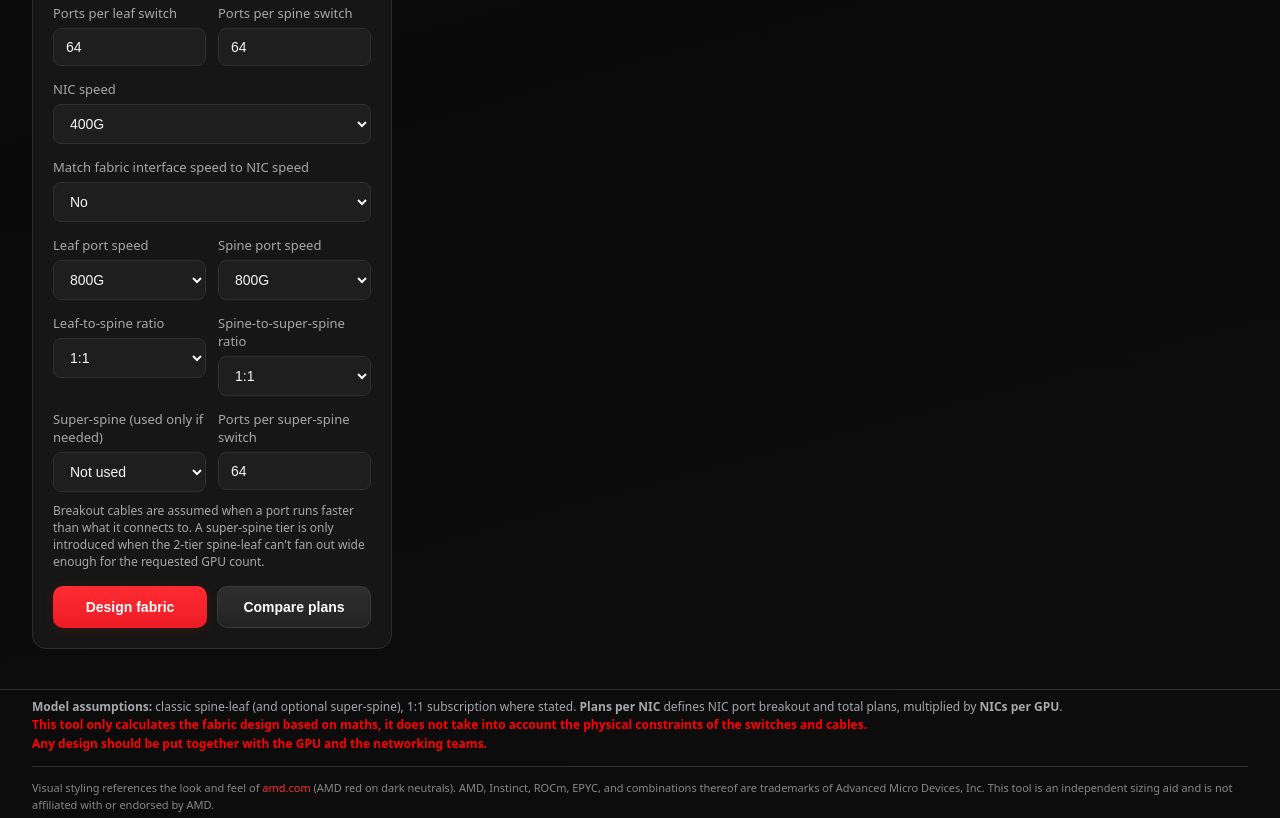
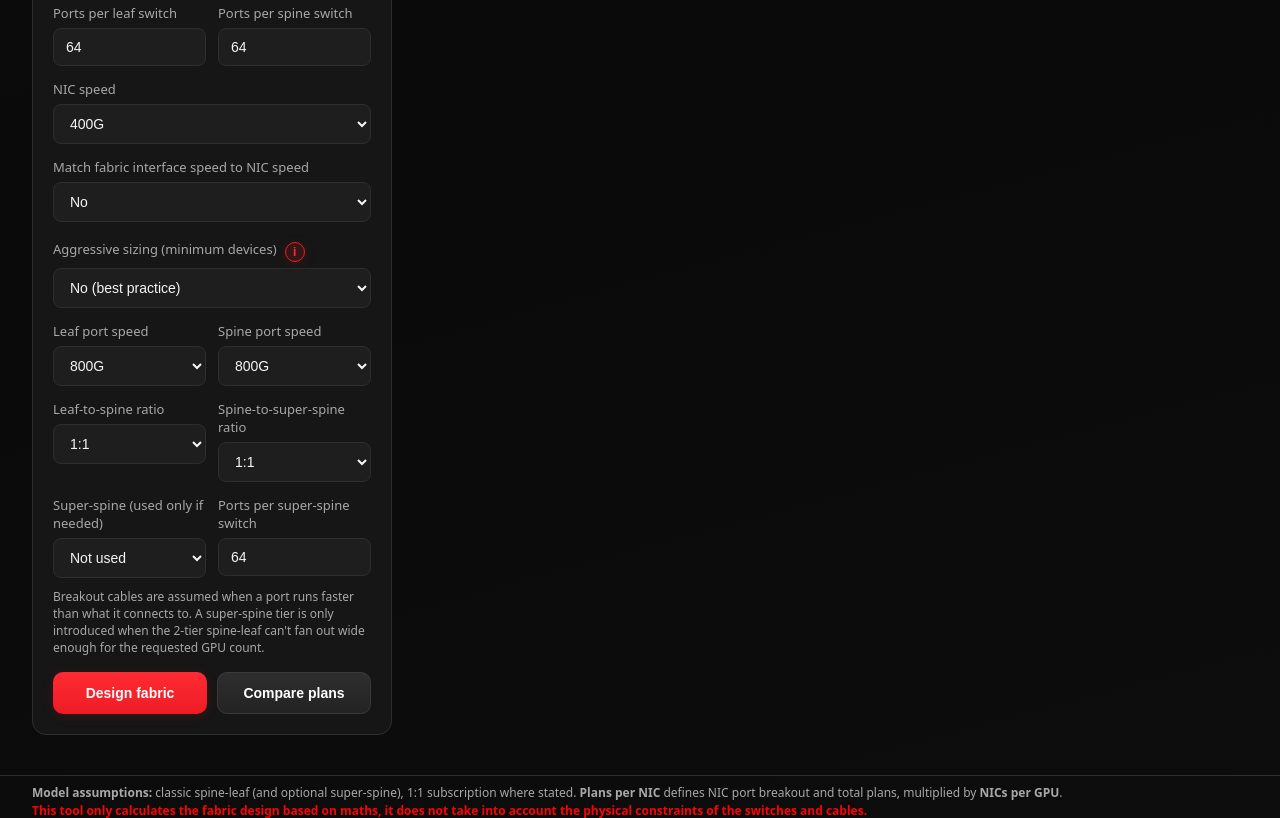
Before and after one commit to tdmakepeace/AINetworkscaling, a Flask app: page / in a window 1280 px wide. Shown: the part 655-1473 px from the top of the page. Run offline with Flask 3, Linux system fonts and the light colour scheme; parts of the project's set-up code (start-up, migrations or seed data) failed here and were passed over.

Commit message:
Add aggressive vs best-practice spine sizing so fabrics can use the minimum number of switches.
Co-authored-by: Cursor <cursoragent@cursor.com>

```diff
--- a/app.py
+++ b/app.py
@@ -59,6 +59,9 @@ class DesignInputs:
     # If enabled, fabric interfaces (leaf<->spine and spine<->super-spine)
     # use NIC-speed breakout lanes even when both switch ports are faster.
     match_interface_speed_to_nic: bool = False
+    # False = best-practice Clos (even full mesh, redundant spine pair).
+    # True = minimum devices from aggregate port fill (may be an incomplete mesh).
+    aggressive_design: bool = False
 
 
 @dataclass
@@ -246,8 +249,76 @@ def _cable_count(total_links: int, fanout_a_to_b: int, fanout_b_to_a: int) -> in
 MIN_TIER_SWITCHES = 2
 
 
-def _clampTierSwitchCount(count: int) -> int:
+def _clampTierSwitchCount(count: int, aggressive: bool = False) -> int:
+    if aggressive:
+        return max(count, 1)
     return max(count, MIN_TIER_SWITCHES)
+
+
+def _size_two_tier_spines(
+    links_per_leaf: int,
+    leaves_per_plane: int,
+    spine_to_leaf_fanout: int,
+    spine_ports: int,
+    aggressive: bool,
+) -> tuple[int, int, int, bool]:
+    """Return (spines_per_plane, links_per_leaf_to_each_spine, ports_used, two_tier_ok).
+
+    Best practice keeps an even full leaf-spine mesh and at least two spines.
+    Aggressive sizes spines from aggregate uplink fill only (minimum devices).
+    """
+    if aggressive:
+        total_links = leaves_per_plane * links_per_leaf
+        spine_link_capacity = spine_ports * spine_to_leaf_fanout
+        spines_per_plane = max(1, math.ceil(total_links / spine_link_capacity))
+        busiest_links = math.ceil(total_links / spines_per_plane)
+        spine_ports_used = math.ceil(busiest_links / spine_to_leaf_fanout)
+        links_per_leaf_to_each_spine = max(
+            1, math.ceil(links_per_leaf / spines_per_plane)
+        )
+        two_tier_ok = spine_ports_used <= spine_ports
+        return (
+            spines_per_plane,
+            links_per_leaf_to_each_spine,
+            spine_ports_used,
+            two_tier_ok,
+        )
+
+    spines_per_plane = links_per_leaf
+    links_per_leaf_to_each_spine = 1
+    spine_ports_used = math.ceil(leaves_per_plane / spine_to_leaf_fanout)
+
+    # Try link bundling to reduce spine count while respecting spine radix.
+    # Never bundle below MIN_TIER_SWITCHES spines (redundant spine pair).
+    for b in range(links_per_leaf, 1, -1):
+        if links_per_leaf % b:
+            continue
+        spines_candidate = links_per_leaf // b
+        if spines_candidate < MIN_TIER_SWITCHES:
+            continue
+        candidate = math.ceil((leaves_per_plane * b) / spine_to_leaf_fanout)
+        if candidate <= spine_ports:
+            if b > 1:
+                links_per_leaf_to_each_spine = b
+                spines_per_plane = spines_candidate
+                spine_ports_used = candidate
+            break
+
+    spine_redundancy_ok = links_per_leaf >= MIN_TIER_SWITCHES
+    if spines_per_plane < MIN_TIER_SWITCHES and spine_redundancy_ok:
+        links_per_leaf_to_each_spine = links_per_leaf // MIN_TIER_SWITCHES
+        spines_per_plane = MIN_TIER_SWITCHES
+        spine_ports_used = math.ceil(
+            (leaves_per_plane * links_per_leaf_to_each_spine) / spine_to_leaf_fanout
+        )
+
+    two_tier_ok = spine_ports_used <= spine_ports and spine_redundancy_ok
+    return (
+        spines_per_plane,
+        links_per_leaf_to_each_spine,
+        spine_ports_used,
+        two_tier_ok,
+    )
 
 
 def _parsePortRatio(ratio: str) -> tuple[float, float]:
@@ -445,37 +516,19 @@ def _design_fabric_compute(inp: DesignInputs) -> DesignResult:
 
     # --- 2-tier sizing (first-pass) -------------------------------------
     links_per_leaf = uplink_ports * leaf_to_spine_fanout
-
-    # Classic: one link per (leaf, spine) pair -> `links_per_leaf` spines
-    spines_per_plane = links_per_leaf
-    links_per_leaf_to_each_spine = 1
-    spine_ports_used = math.ceil(leaves_per_plane / spine_to_leaf_fanout)
-
-    # Try link bundling to reduce spine count while respecting spine radix.
-    # Never bundle below MIN_TIER_SWITCHES spines (redundant spine pair).
-    for b in range(links_per_leaf, 1, -1):
-        if links_per_leaf % b:
-            continue
-        spines_candidate = links_per_leaf // b
-        if spines_candidate < MIN_TIER_SWITCHES:
-            continue
-        candidate = math.ceil((leaves_per_plane * b) / spine_to_leaf_fanout)
-        if candidate <= inp.spine_ports:
-            if b > 1:
-                links_per_leaf_to_each_spine = b
-                spines_per_plane = spines_candidate
-                spine_ports_used = candidate
-            break
-
+    (
+        spines_per_plane,
+        links_per_leaf_to_each_spine,
+        spine_ports_used,
+        two_tier_ok,
+    ) = _size_two_tier_spines(
+        links_per_leaf,
+        leaves_per_plane,
+        spine_to_leaf_fanout,
+        inp.spine_ports,
+        inp.aggressive_design,
+    )
     spine_redundancy_ok = links_per_leaf >= MIN_TIER_SWITCHES
-    if spines_per_plane < MIN_TIER_SWITCHES and spine_redundancy_ok:
-        links_per_leaf_to_each_spine = links_per_leaf // MIN_TIER_SWITCHES
-        spines_per_plane = MIN_TIER_SWITCHES
-        spine_ports_used = math.ceil(
-            (leaves_per_plane * links_per_leaf_to_each_spine) / spine_to_leaf_fanout
-        )
-
-    two_tier_ok = spine_ports_used <= inp.spine_ports and spine_redundancy_ok
     plane_kwargs = dict(
         nic_speed_raw=inp.nic_speed,
         nic_speed=nic_plan_speed,
@@ -504,9 +557,20 @@ def _design_fabric_compute(inp: DesignInputs) -> DesignResult:
             f"(leaves={leaves_per_plane}, {spines_per_plane} spines/plan, "
             f"each spine uses {spine_ports_used}/{inp.spine_ports} ports)."
         )
-        notes.append(
-            f"Spine redundancy: at least {MIN_TIER_SWITCHES} spines per plan."
-        )
+        if inp.aggressive_design:
+            total_uplinks = leaves_per_plane * links_per_leaf
+            notes.append(
+                f"Aggressive sizing: spine count is the minimum that absorbs "
+                f"{total_uplinks} leaf uplinks on {inp.spine_ports}-port spines "
+                f"({spines_per_plane} spines). This may not be a complete even "
+                f"Clos mesh; best practice would keep equal links from every "
+                f"leaf to every spine and at least {MIN_TIER_SWITCHES} spines."
+            )
+        else:
+            notes.append(
+                f"Best-practice sizing: even full leaf-spine mesh with at least "
+                f"{MIN_TIER_SWITCHES} spines per plan."
+            )
         if inp.super_spine_speed:
             notes.append(
                 f"Super-spine ({inp.super_spine_speed}G) not required at this "
@@ -540,12 +604,12 @@ def _design_fabric_compute(inp: DesignInputs) -> DesignResult:
 
     # 2-tier not sufficient.
     if inp.super_spine_speed == 0:
-        if not spine_redundancy_ok:
+        if not inp.aggressive_design and not spine_redundancy_ok:
             notes.append(
                 f"2-tier infeasible: leaf uplinks support only {links_per_leaf} "
                 f"spine path(s), but at least {MIN_TIER_SWITCHES} spines per plan "
-                f"are required for redundancy. Increase leaf uplink capacity or "
-                f"enable a super-spine tier."
+                f"are required for redundancy. Increase leaf uplink capacity, "
+                f"enable aggressive sizing, or enable a super-spine tier."
             )
         else:
             notes.append(
@@ -616,10 +680,18 @@ def _design_fabric_compute(inp: DesignInputs) -> DesignResult:
 
     leaves_per_pod = spine_ports_down * spine_to_leaf_fanout
 
-    # Each pod uses a full spine-leaf mesh without bundling.
-    spines_per_pod = _clampTierSwitchCount(
-        links_per_leaf
-    )  # = uplink_ports * leaf_to_spine_fanout
+    # Each pod uses a full spine-leaf mesh without bundling (best practice),
+    # or the fewest pod spines that fill down-ports (aggressive).
+    if inp.aggressive_design:
+        pod_uplinks = leaves_per_pod * links_per_leaf
+        down_capacity = spine_ports_down * spine_to_leaf_fanout
+        spines_per_pod = _clampTierSwitchCount(
+            math.ceil(pod_uplinks / down_capacity), aggressive=True
+        )
+    else:
+        spines_per_pod = _clampTierSwitchCount(
+            links_per_leaf
+        )  # = uplink_ports * leaf_to_spine_fanout
     pods_per_plane = math.ceil(leaves_per_plane / leaves_per_pod)
     spines_per_plane_3t = spines_per_pod * pods_per_plane
 
@@ -633,7 +705,8 @@ def _design_fabric_compute(inp: DesignInputs) -> DesignResult:
     )
     links_absorbed_per_super = inp.super_spine_ports * super_to_spine_fanout
     super_spines_per_plane = _clampTierSwitchCount(
-        math.ceil(total_spine_super_links / links_absorbed_per_super)
+        math.ceil(total_spine_super_links / links_absorbed_per_super),
+        aggressive=inp.aggressive_design,
     )
     ports_used_per_super = (
         inp.super_spine_ports
@@ -644,10 +717,11 @@ def _design_fabric_compute(inp: DesignInputs) -> DesignResult:
     # bundling. We flag infeasibility only if a spine can't even fan out
     # at one link per super-spine that holds it.
     spine_reach = spine_ports_up * spine_to_super_fanout
+    min_tier = 1 if inp.aggressive_design else MIN_TIER_SWITCHES
     feasible = (
         spine_reach >= 1
-        and super_spines_per_plane >= MIN_TIER_SWITCHES
-        and spines_per_pod >= MIN_TIER_SWITCHES
+        and super_spines_per_plane >= min_tier
+        and spines_per_pod >= min_tier
     )
 
     plane_kwargs.update(
@@ -674,10 +748,16 @@ def _design_fabric_compute(inp: DesignInputs) -> DesignResult:
         f"{super_spines_per_plane} super-spines @ {inp.super_spine_speed}G "
         f"with {inp.super_spine_ports} ports each."
     )
-    notes.append(
-        f"Spine and super-spine redundancy: at least {MIN_TIER_SWITCHES} "
-        f"spines per pod and {MIN_TIER_SWITCHES} super-spines per plan."
-    )
+    if inp.aggressive_design:
+        notes.append(
+            "Aggressive sizing: pod spines and super-spines are the minimum "
+            "that fill available ports (no redundant-pair or even-mesh floor)."
+        )
+    else:
+        notes.append(
+            f"Spine and super-spine redundancy: at least {MIN_TIER_SWITCHES} "
+            f"spines per pod and {MIN_TIER_SWITCHES} super-spines per plan."
+        )
     notes.append(
         f"Each spine splits its {inp.spine_ports} ports as "
         f"{spine_ports_down} down (to pod leaves) + {spine_ports_up} up "
@@ -1095,9 +1175,10 @@ def build_bill_of_materials(result: DesignResult) -> BillOfMaterials:
             f"many options."
         )
 
+    sizing_label = "aggressive" if inp.aggressive_design else "best-practice"
     context_line = (
         f"Based on {inp.num_gpus:,} GPU(s) with a {inp.leaf_spine_ratio} "
-        f"leaf-to-spine ratio"
+        f"leaf-to-spine ratio ({sizing_label} sizing)"
     )
     if inp.spine_super_ratio != "1:1":
         context_line += f" and {inp.spine_super_ratio} spine-to-super-spine ratio"
@@ -1840,6 +1921,7 @@ DEFAULTS = dict(
     leaf_spine_ratio="1:1",
     spine_super_ratio="1:1",
     match_interface_speed_to_nic=False,
+    aggressive_design=False,
 )
 
 LEAF_SPINE_RATIOS = ("1:1", "1:1.1", "1:1.16", "1:1.20")
@@ -1918,6 +2000,9 @@ def index():
                 spine_super_ratio=request.form.get("spine_super_ratio", "1:1"),
                 match_interface_speed_to_nic=(
                     request.form.get("match_interface_speed_to_nic", "no") == "yes"
+                ),
+                aggressive_design=(
+                    request.form.get("aggressive_design", "no") == "yes"
                 ),
             )
             if form["num_gpus"] <= 0:
@@ -1955,6 +2040,8 @@ def index():
                 )
             if not isinstance(form["match_interface_speed_to_nic"], bool):
                 raise ValueError("Match interface speed to NIC must be yes or no.")
+            if not isinstance(form["aggressive_design"], bool):
+                raise ValueError("Aggressive sizing must be yes or no.")
             if (
                 form["plans_per_nic"] > 0
                 and form["nic_speed"] % form["plans_per_nic"] != 0
--- a/templates/index.html
+++ b/templates/index.html
@@ -642,6 +642,62 @@
       display: none;
     }
 
+    .label-with-note {
+      display: flex;
+      align-items: center;
+      gap: 8px;
+      margin-bottom: 6px;
+    }
+    .label-with-note label {
+      margin-bottom: 0;
+    }
+    .note-popup-wrap {
+      position: relative;
+      flex-shrink: 0;
+    }
+    .note-popup-btn {
+      width: 20px;
+      height: 20px;
+      padding: 0;
+      border: 1px solid var(--amd-red);
+      border-radius: 50%;
+      background: var(--amd-red-dim);
+      color: var(--amd-red-hover);
+      font-size: 12px;
+      font-weight: 700;
+      line-height: 1;
+      cursor: pointer;
+    }
+    .note-popup-btn:hover,
+    .note-popup-btn[aria-expanded="true"] {
+      background: var(--amd-red);
+      color: #fff;
+    }
+    .note-popup {
+      display: none;
+      position: absolute;
+      right: 0;
+      left: auto;
+      top: calc(100% + 8px);
+      z-index: 40;
+      width: 260px;
+      padding: 12px 14px;
+      background: var(--bg-elevated);
+      border: 1px solid var(--border);
+      border-radius: 10px;
+      box-shadow: 0 8px 24px rgba(0, 0, 0, 0.45);
+      color: var(--text);
+      font-size: 12px;
+      line-height: 1.5;
+    }
+    .note-popup.is-open {
+      display: block;
+    }
+    .note-popup p {
+      margin: 0;
+      color: var(--muted);
+    }
+
     .rail-modal {
       display: none;
       position: fixed;
@@ -854,6 +910,39 @@
         <select id="match_interface_speed_to_nic" name="match_interface_speed_to_nic">
           <option value="no" {% if not form.match_interface_speed_to_nic %}selected{% endif %}>No</option>
           <option value="yes" {% if form.match_interface_speed_to_nic %}selected{% endif %}>Yes</option>
+        </select>
+      </div>
+
+      <div class="field">
+        <div class="label-with-note">
+          <label for="aggressive_design">Aggressive sizing (minimum devices)</label>
+          <span class="note-popup-wrap">
+            <button
+              type="button"
+              id="aggressive-note-btn"
+              class="note-popup-btn"
+              aria-expanded="false"
+              aria-controls="aggressive-note-popup"
+              title="Sizing note"
+            >
+              i
+            </button>
+            <div
+              id="aggressive-note-popup"
+              class="note-popup"
+              role="dialog"
+              aria-labelledby="aggressive-note-title"
+              aria-hidden="true"
+            >
+              <p id="aggressive-note-title">
+                Best practice is full-mesh Clos with even bundling; aggressive would size by port capacity instead.
+              </p>
+            </div>
+          </span>
+        </div>
+        <select id="aggressive_design" name="aggressive_design">
+          <option value="no" {% if not form.aggressive_design %}selected{% endif %}>No (best practice)</option>
+          <option value="yes" {% if form.aggressive_design %}selected{% endif %}>Yes</option>
         </select>
       </div>
 
@@ -971,6 +1060,7 @@
                 {{ result.plane.spines_per_pod }}/pod &times; {{ result.plane.pods_per_plane }} pod(s) &times; {{ result.num_planes }} plan(s)
               {% else %}
                 {{ result.plane.spines_per_plane }}/plan &times; {{ result.num_planes }} plan(s)
+                · {{ "aggressive" if result.inputs.aggressive_design else "best practice" }}
               {% endif %}
             </div>
           </div>
@@ -1160,6 +1250,7 @@
             <input type="hidden" name="plans_per_nic" value="{{ form.plans_per_nic }}" />
             <input type="hidden" name="spine_super_ratio" value="{{ form.spine_super_ratio }}" />
             <input type="hidden" name="match_interface_speed_to_nic" value="{% if form.match_interface_speed_to_nic %}yes{% else %}no{% endif %}" />
+            <input type="hidden" name="aggressive_design" value="{% if form.aggressive_design %}yes{% else %}no{% endif %}" />
             {% if form.rail_design %}<input type="hidden" name="rail_design" value="on" />{% endif %}
             <label for="compare_leaf_spine_ratio">Leaf-to-spine ratio</label>
             <select id="compare_leaf_spine_ratio" name="leaf_spine_ratio">
@@ -1634,5 +1725,36 @@
       btnCopy.addEventListener("click", copyDiagramImage);
     })();
   </script>
+  <script>
+    (function () {
+      var btn = document.getElementById("aggressive-note-btn");
+      var popup = document.getElementById("aggressive-note-popup");
+      if (!btn || !popup) return;
+
+      function setOpen(open) {
+        popup.classList.toggle("is-open", open);
+        popup.setAttribute("aria-hidden", open ? "false" : "true");
+        btn.setAttribute("aria-expanded", open ? "true" : "false");
+      }
+
+      function isOpen() {
+        return popup.classList.contains("is-open");
+      }
+
+      btn.addEventListener("click", function (e) {
+        e.preventDefault();
+        e.stopPropagation();
+        setOpen(!isOpen());
+      });
+      document.addEventListener("click", function (e) {
+        if (!isOpen()) return;
+        if (popup.contains(e.target) || btn.contains(e.target)) return;
+        setOpen(false);
+      });
+      document.addEventListener("keydown", function (e) {
+        if (e.key === "Escape" && isOpen()) setOpen(false);
+      });
+    })();
+  </script>
 </body>
 </html>
```
Also changed, not shown: tests/test_aggressive_design.py (added, +61 -0 lines), README.md, 1 other file.
